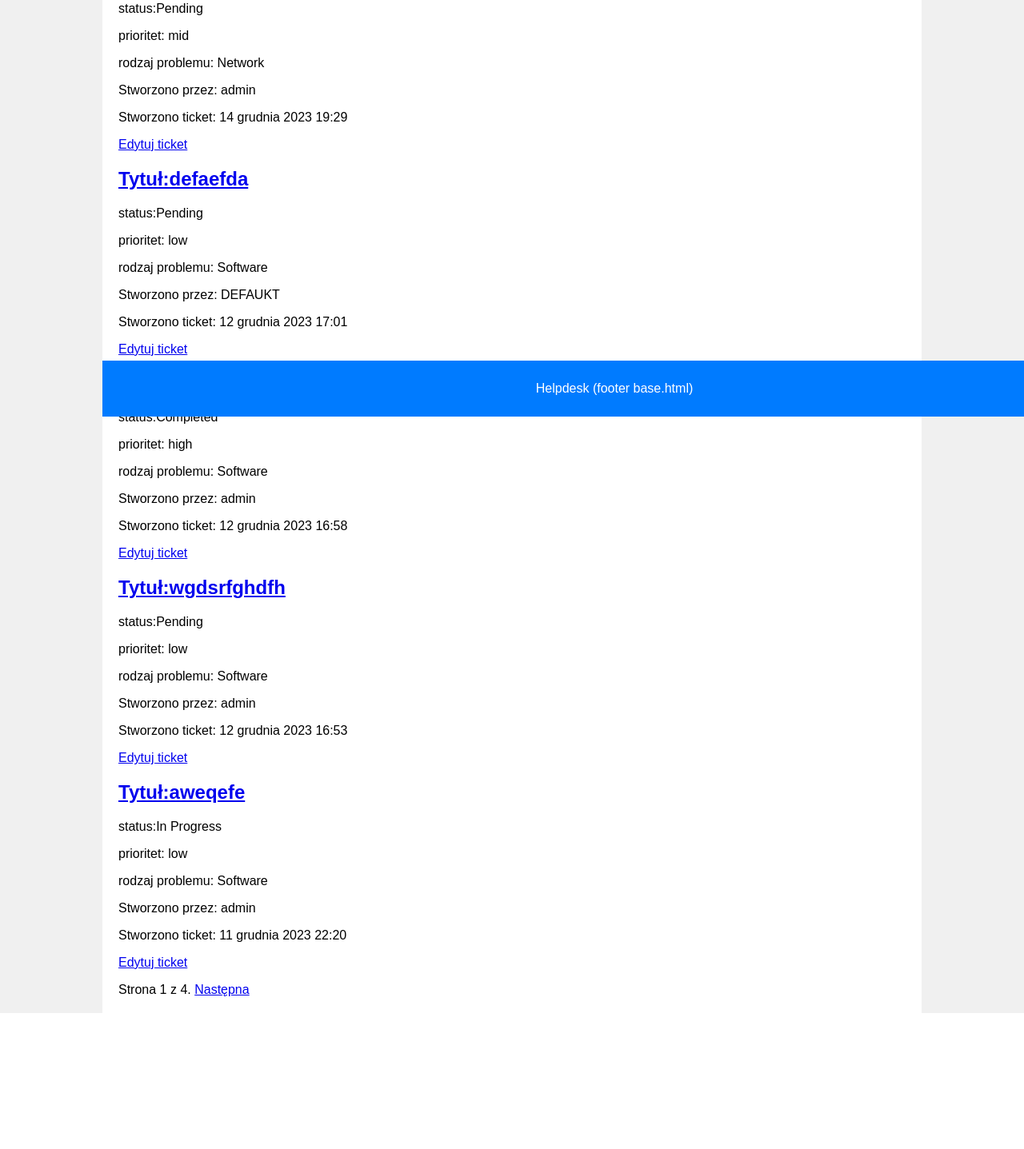
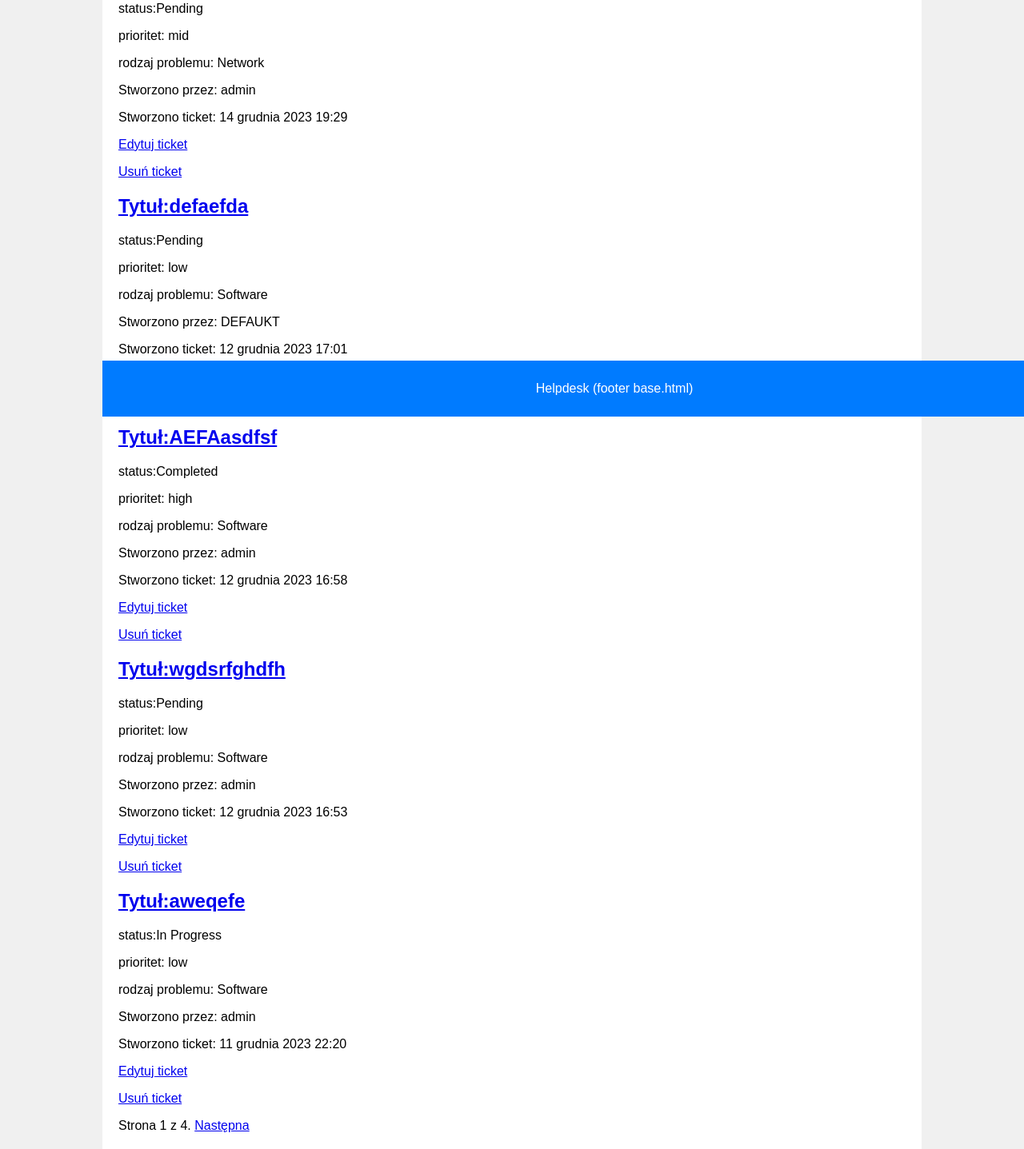
Before and after one commit to KIX-p/Helpdeskapp, a Django app: page /ticket_list/ in a window 1280 px wide. Shown: the part 279-1716 px from the top of the page at 80% size. Before the commit the page ends 1546 px from the top, so only its background shows below. Run offline with Django 4.2, Linux system fonts and the light colour scheme; a user stored in the database is signed in; data comes from the database, SQL or seed files in the repository; both versions use the stored data as it was after the commit.

Commit message:
Add delete ticket function and privilages update

```diff
--- a/helpdeskapp/admin.py
+++ b/helpdeskapp/admin.py
@@ -1,7 +1,6 @@
+from .models import User, Ticket
 from django.contrib import admin
 
-# Register your models here.
-from .models import User, Ticket
 
 
 
--- a/helpdeskapp/models.py
+++ b/helpdeskapp/models.py
@@ -50,6 +50,7 @@
     assigned_to = models.ForeignKey(User, on_delete=models.CASCADE, related_name='ticket_assigned_to', null=True, blank=True, default=None)
     updated_at = models.DateTimeField(auto_now=True)
     created_by = models.ForeignKey(User, on_delete=models.CASCADE, related_name='ticket_created_by')
+    closed_at = models.DateTimeField(null=True, blank=True, default=None)
 
     objects = models.Manager() # default manager
     published = PublishedManager() # custom manager
@@ -73,10 +74,9 @@
     class Meta:
         ordering = ['-created_at']
         permissions = [
-            ('can_change_status', 'Can change status'),
-            ('can_change_priority', 'Can change priority'),
-            ('can_change_request_type', 'Can change request type'),
-            ('can_change_assigned_to', 'Can change assigned to'),
+            ('can_change_status', 'Can change status'),#Ituser
+            ('can_change_priority', 'Can change priority'),#Ituser
+
         ]
 
     def __str__(self):
--- a/helpdeskapp/templates/helpdeskapp/tickets/ticket_list.html
+++ b/helpdeskapp/templates/helpdeskapp/tickets/ticket_list.html
@@ -13,6 +13,7 @@
         <p>Stworzono przez: {{ticket.created_by}}</p>
         <p>Stworzono ticket: {{ticket.created_at}}</p>
         <p><a href="{% url 'helpdeskapp:ticket_edit' ticket.slug %}">Edytuj ticket</a></p>
+        <p><a href="{% url 'helpdeskapp:ticket_delete' ticket.slug %}">Usuń ticket</a></p>
     {%endfor%}
     {%include "helpdeskapp/pagination.html" with page=tickets %}
 {% endblock %}
--- a/helpdeskapp/urls.py
+++ b/helpdeskapp/urls.py
@@ -15,6 +15,8 @@
     path('ticket/detail/<slug:slug>/', views.ticket_detail, name='ticket_detail'),
     path('ticket/add/', views.ticket_add, name='ticket_add'),
     path('ticket/edit/<slug:slug>/', views.ticket_edit, name='ticket_edit'),
+    path('ticket/delete/<slug:slug>/', views.ticket_delete, name='ticket_delete'),
+
 
 
 
--- a/helpdeskapp/views.py
+++ b/helpdeskapp/views.py
@@ -23,7 +23,15 @@
 
 from django.core.paginator import Paginator, EmptyPage, PageNotAnInteger
 
+from django.contrib.auth.models import User, Group
+from django.core.exceptions import ValidationError
+from django.shortcuts import render, redirect, get_object_or_404
+from .forms import EditTicketForm
+from .models import Ticket
 
+from django.shortcuts import render
+from django.contrib.auth.models import Group
+from django.http import HttpResponse
 # Create your views here.
 
 """
@@ -61,11 +69,7 @@
 class CustomLogoutView(LogoutView):
     next_page = reverse_lazy('helpdeskapp:login')
 
-from django.contrib.auth.models import User, Group
-from django.core.exceptions import ValidationError
-from django.shortcuts import render, redirect, get_object_or_404
-from .forms import EditTicketForm
-from .models import Ticket
+
 
 def register(request):
     if request.method == 'POST':
@@ -84,9 +88,13 @@
         form = RegisterForm()
     return render(request, 'helpdeskapp/registration/register.html', {'form': form})
 
+
 @login_required
 def ticket_list(request):
-    tickets = Ticket.objects.all()
+    if request.user.groups.filter(name='Defaultuser').exists():
+        tickets = Ticket.objects.filter(created_by=request.user)
+    else:
+        tickets = Ticket.objects.all()
     paginator = Paginator(tickets, 5)
     page = request.GET.get('page')
     try:
@@ -137,5 +145,10 @@
     # Renderujemy szablon 'helpdeskapp/tickets/ticket_edit.html' z kontekstem, który zawiera formularz
     return render(request, 'helpdeskapp/tickets/ticket_edit.html', {'form': form})
 
+def ticket_delete(request, slug):
+    ticket = get_object_or_404(Ticket, slug=slug)
+    ticket.delete()
+    return redirect('helpdeskapp:ticket_list')
+
 def main_view(request):
     return render(request, 'helpdeskapp/main.html')
```
Also changed, not shown: db.sqlite3, helpdeskapp/migrations/0007_ticket_closed_at_alter_ticket_assigned_to.py (added).
